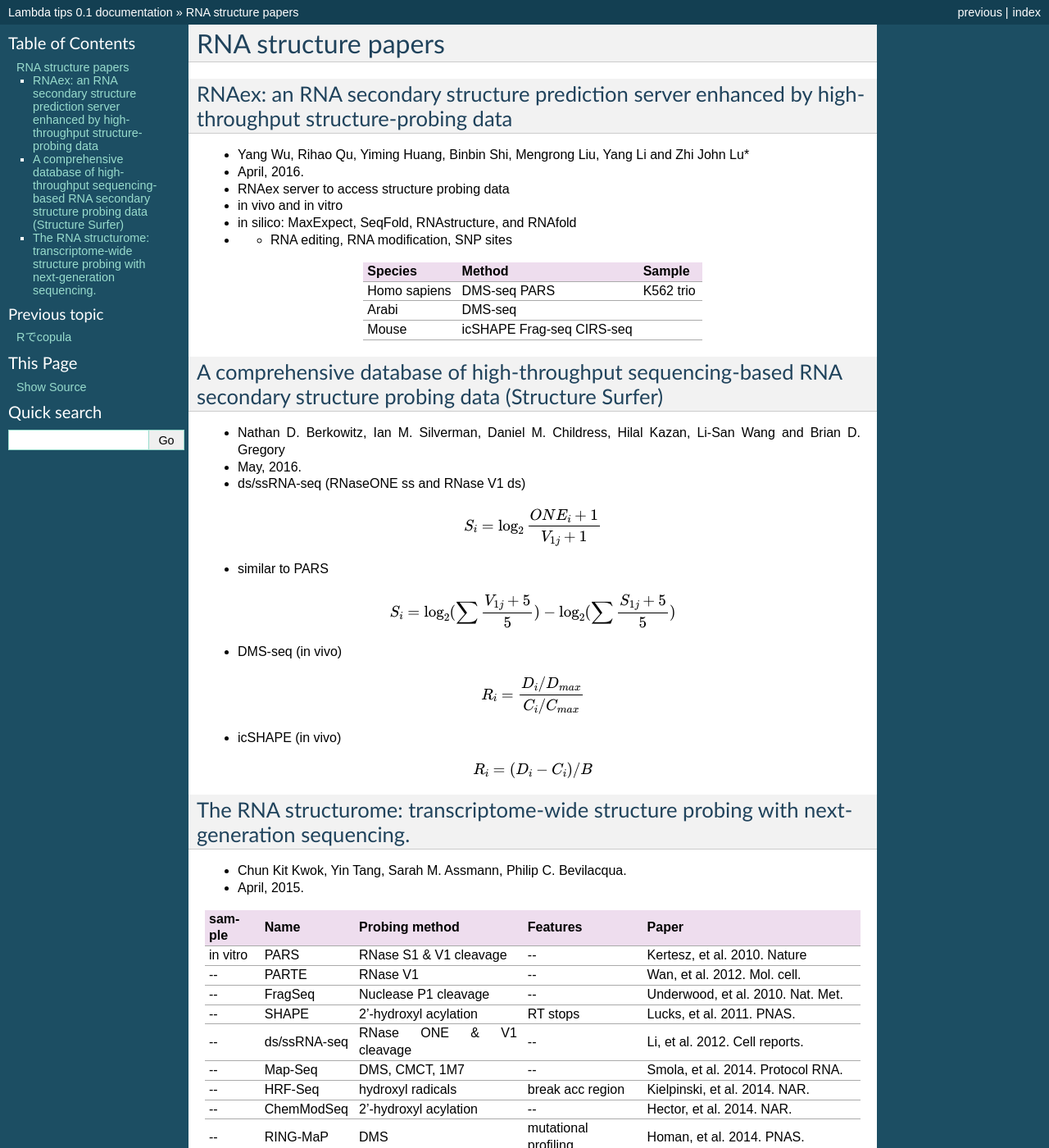
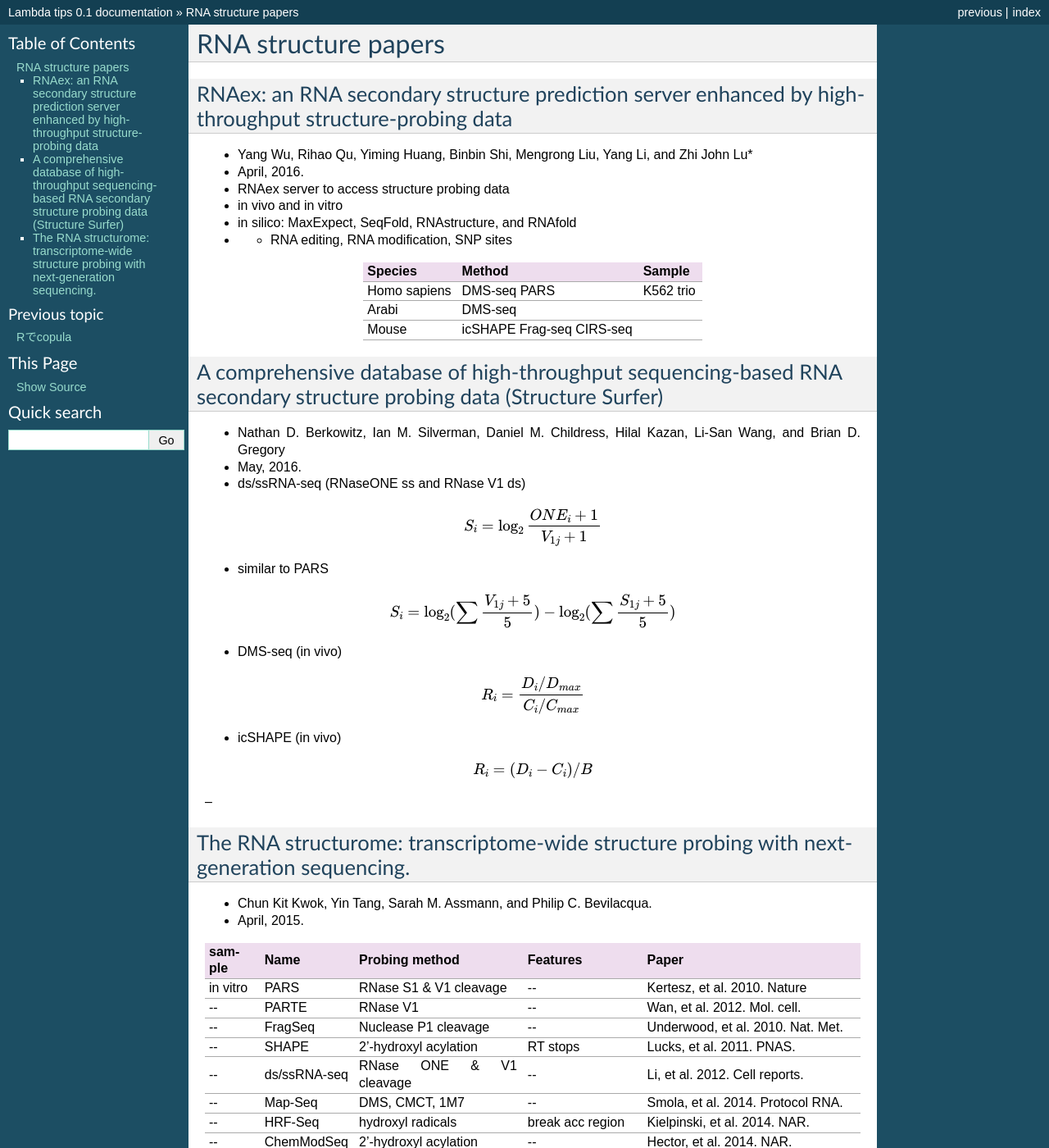
Before and after one commit to carushi/resource, a Sphinx documentation site: the page built from docs/RNAstructure.rst, in a window 1280 px wide and 1400 px high. Shown: the whole window at 82% size. Built offline with Sphinx 7.4.7, drawn with Linux system fonts in a browser that asks for light colours.

Commit message:
fix miss

```diff
--- a/docs/MySQL.rst
+++ b/docs/MySQL.rst
@@ -57,7 +57,7 @@ Manage database
 
 とりあえず表示したいときには ::
 
-	SELECT * FROM tablename WHERE 条件 LIMIT start,end
+	SELECT * FROM tablename WHERE 条件 LIMIT start,number
 
 で表示できます。
 あとは条件文を設定して絞っていくことになります。
--- a/docs/RNAstructure.rst
+++ b/docs/RNAstructure.rst
@@ -5,7 +5,7 @@ RNAex: an RNA secondary structure prediction server enhanced by high-throughput
 ---------------------------------------------------------------------------------------------------------
 
 
-* Yang Wu, Rihao Qu, Yiming Huang, Binbin Shi, Mengrong Liu, Yang Li and Zhi John Lu*
+* Yang Wu, Rihao Qu, Yiming Huang, Binbin Shi, Mengrong Liu, Yang Li, and Zhi John Lu*
 * April, 2016.
 * RNAex server to access structure probing data
 * in vivo and in vitro
@@ -27,7 +27,7 @@ Mouse          icSHAPE
 
 A comprehensive database of high-throughput sequencing-based RNA secondary structure probing data (Structure Surfer)
 ---------------------------------------------------------------------------------------------------------------------
-* Nathan D. Berkowitz, Ian M. Silverman, Daniel M. Childress, Hilal Kazan, Li-San Wang and Brian D. Gregory
+* Nathan D. Berkowitz, Ian M. Silverman, Daniel M. Childress, Hilal Kazan, Li-San Wang, and Brian D. Gregory
 * May, 2016.
 * ds/ssRNA-seq (RNaseONE ss and RNase V1 ds)
 
@@ -57,10 +57,12 @@ A comprehensive database of high-throughput sequencing-based RNA secondary struc
 
 
 
+--
+
 
 The RNA structurome: transcriptome-wide structure probing with next-generation sequencing.
 ---------------------------------------------------------------------------------------------------------------------
-* Chun Kit Kwok, Yin Tang, Sarah M. Assmann, Philip C. Bevilacqua.
+* Chun Kit Kwok, Yin Tang, Sarah M. Assmann, and Philip C. Bevilacqua.
 * April, 2015.
 
 
```
